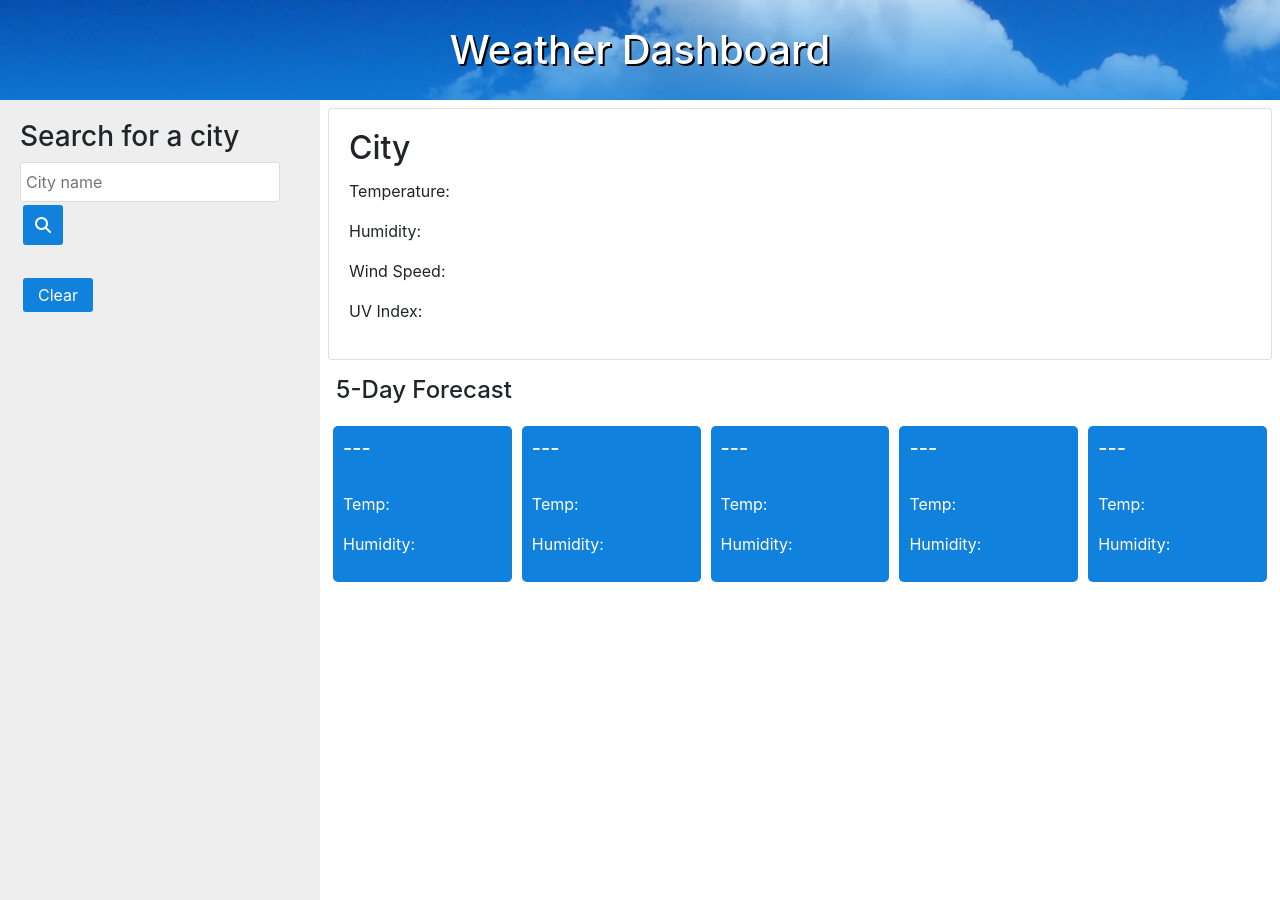
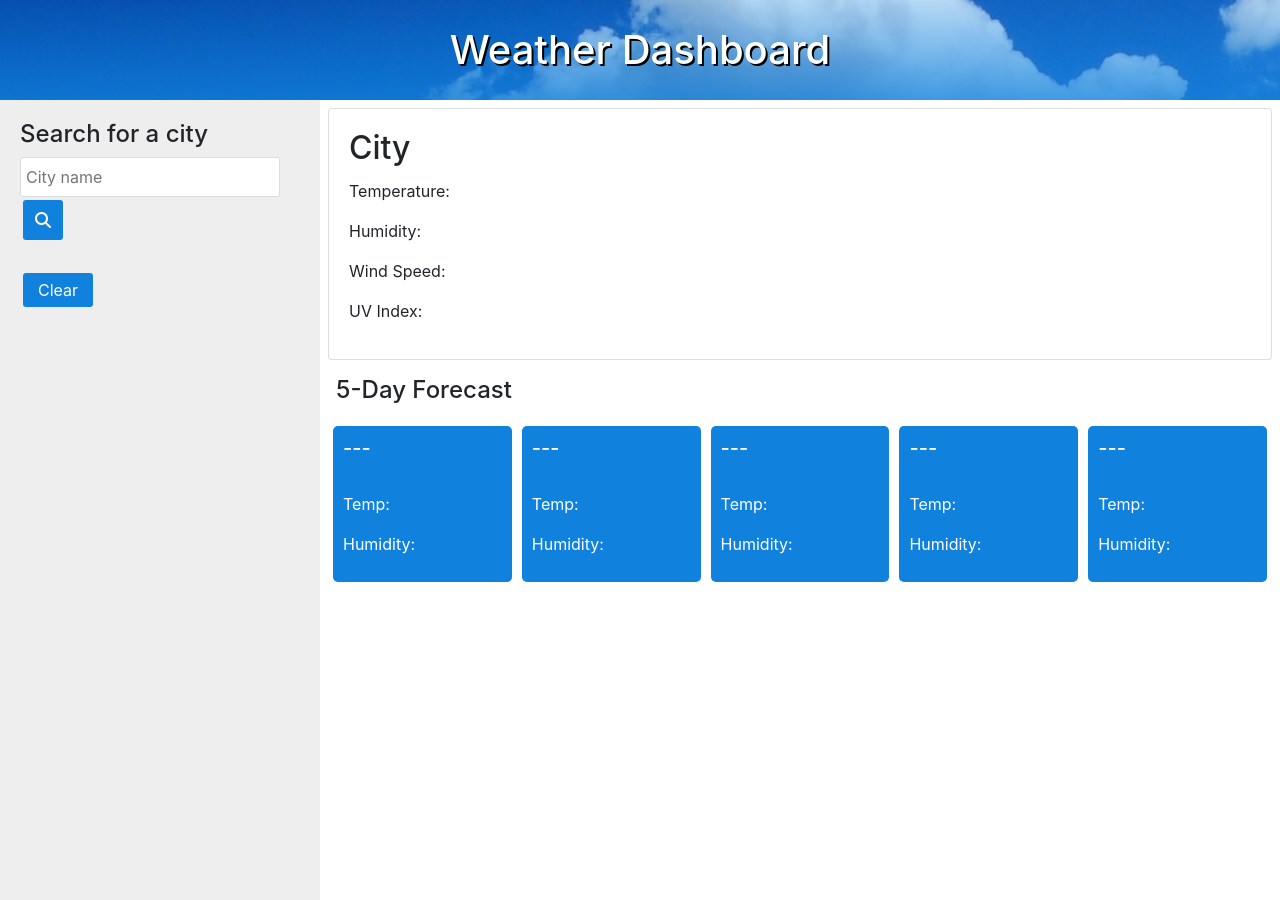
Before and after one commit to github-marti/Weather-Dashboard, a plain HTML site: page index.html in a window 1280 px wide. Drawn offline with nearby package versions, Linux system fonts and the light colour scheme.

Commit message:
changed search font size

```diff
--- a/index.html
+++ b/index.html
@@ -30,7 +30,7 @@
         </div>
         <div class="row main">
             <div class="col-md-3 col-sm-4 col-12 search-col">
-                <h3>Search for a city</h3>
+                <h4>Search for a city</h4>
                 <input type="text" id="search-bar" placeholder="City name" />
                 <button id="submit-button"><i class="fas fa-search"></i></button>
                 <div id="search-display"></div>
```
